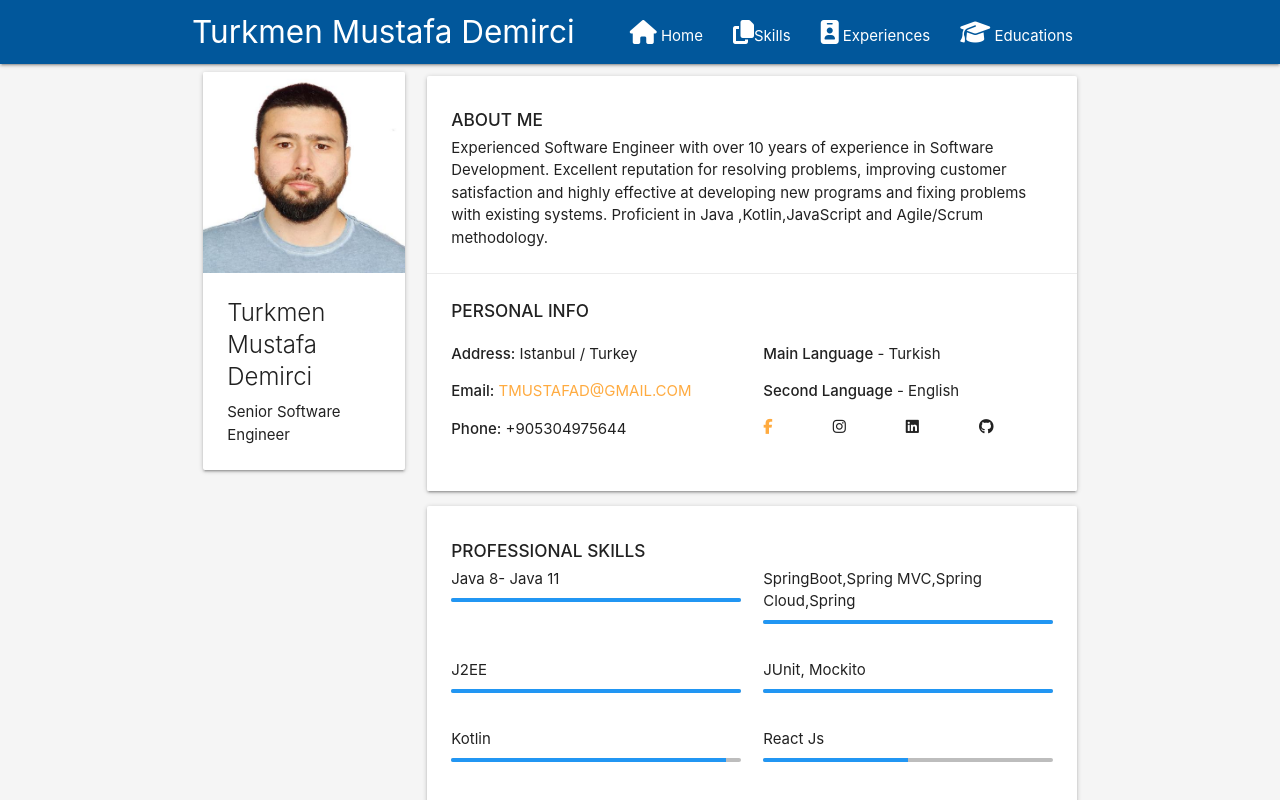
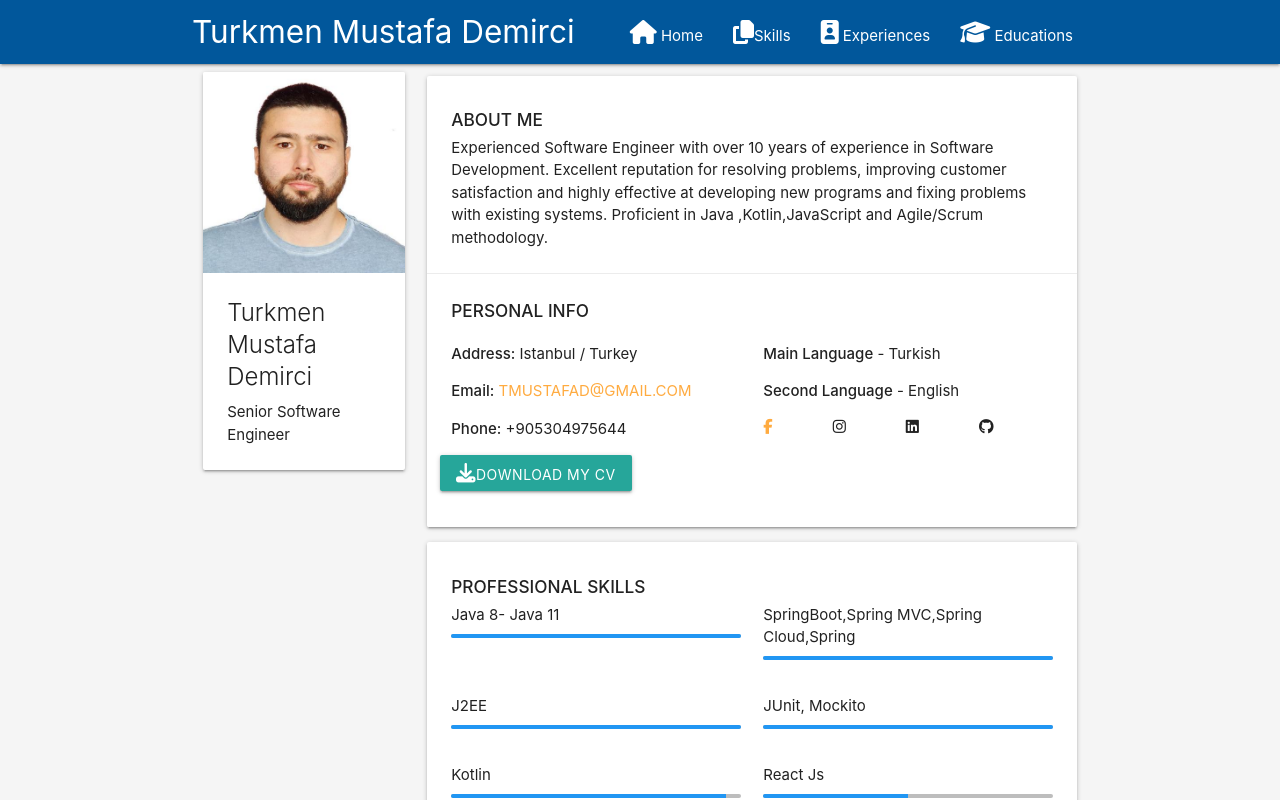
Before and after one commit to tmustafad/turkmencv, a React (Create React App) app: page / in a window 1280 px wide. Shown: the top 800 px of the page. Built offline with nearby package versions, Linux system fonts and the light colour scheme.

Commit message:
cv download button added

```diff
--- a/src/App.css
+++ b/src/App.css
@@ -3,3 +3,7 @@
   flex-direction: row;
   justify-content: space-around;
 }
+.sticky-nav {
+  position: sticky;
+  top: 0;
+}
--- a/src/App.js
+++ b/src/App.js
@@ -6,7 +6,7 @@ import Home from "./components/Home";
 import Education from "./components/Education";
 import Experience from "./components/Experience";
 import About from "./components/About";
-import Portfolio from "./components/Portfolio";
+import DownloadCV from "./components/DownloadCV";
 import Profile from "./components/Profile";
 import Skills from "./components/Skills";
 
@@ -21,7 +21,7 @@ function App() {
           <Route path="/skills" component={Skills}></Route>
           <Route path="/Education" component={Education}></Route>
           <Route path="/Experience" component={Experience}></Route>
-          <Route path="/Portfolio" component={Portfolio}></Route>
+          <Route path="/DownloadCV" component={DownloadCV}></Route>
           <Route path="/Profile" component={Profile}></Route>
           <Route path="/About" component={About}></Route>
         </Switch>
--- a/src/components/About.js
+++ b/src/components/About.js
@@ -1,4 +1,9 @@
 import React, { Component } from "react";
+import { Button } from "react-bootstrap";
+
+const url =
+  "https://drive.google.com/file/d/1FXjXBjf1HmQ9leApqDEyzKNURPp-7GYT/view?usp=sharing";
+
 export default class About extends Component {
   render() {
     return (
@@ -72,6 +77,19 @@ export default class About extends Component {
                   </pre>
                 </p>
               </div>
+              <div>
+                <a
+                  href={url}
+                  target="_blank"
+                  rel="noopener noreferrer"
+                  download
+                >
+                  <Button>
+                    <i className="fas fa-download" />
+                    Download my CV
+                  </Button>
+                </a>
+              </div>
             </div>
           </div>
         </div>
--- /dev/null
+++ b/src/components/DownloadCV.js
@@ -0,0 +1,19 @@
+import React, { Component } from "react";
+import { Button } from "react-bootstrap";
+const url =
+  "https://drive.google.com/file/d/1FXjXBjf1HmQ9leApqDEyzKNURPp-7GYT/view?usp=sharing";
+
+export default class DownloadCV extends Component {
+  render() {
+    return (
+      <div>
+        <a href={url} target="_blank" rel="noopener noreferrer" download>
+          <Button>
+            <i className="fas fa-download" />
+            Download my CV
+          </Button>
+        </a>
+      </div>
+    );
+  }
+}
--- a/src/components/Home.js
+++ b/src/components/Home.js
@@ -5,6 +5,7 @@ import NavBar from "./NavBar";
 import Profile from "./Profile";
 import Skills from "./Skills";
 import About from "./About";
+// import DownloadCV from "./DownloadCV";
 
 export default class Home extends Component {
   render() {
@@ -18,8 +19,9 @@ export default class Home extends Component {
             </div>
             <div className="col s12 m8 l9">
               <About></About>
+              {/* <DownloadCV id="downloadCv"></DownloadCV> */}
               <div id="skills">
-                <Skills id="turkmen"></Skills>
+                <Skills></Skills>
               </div>
               <div id="education">
                 <Education></Education>
--- a/src/components/Portfolio.js
+++ /dev/null
@@ -1,7 +0,0 @@
-import React, { Component } from "react";
-
-export default class Portfolio extends Component {
-  render() {
-    return <div></div>;
-  }
-}
```
Also changed, not shown: src/components/NavBar.js (+13 -0 lines).
